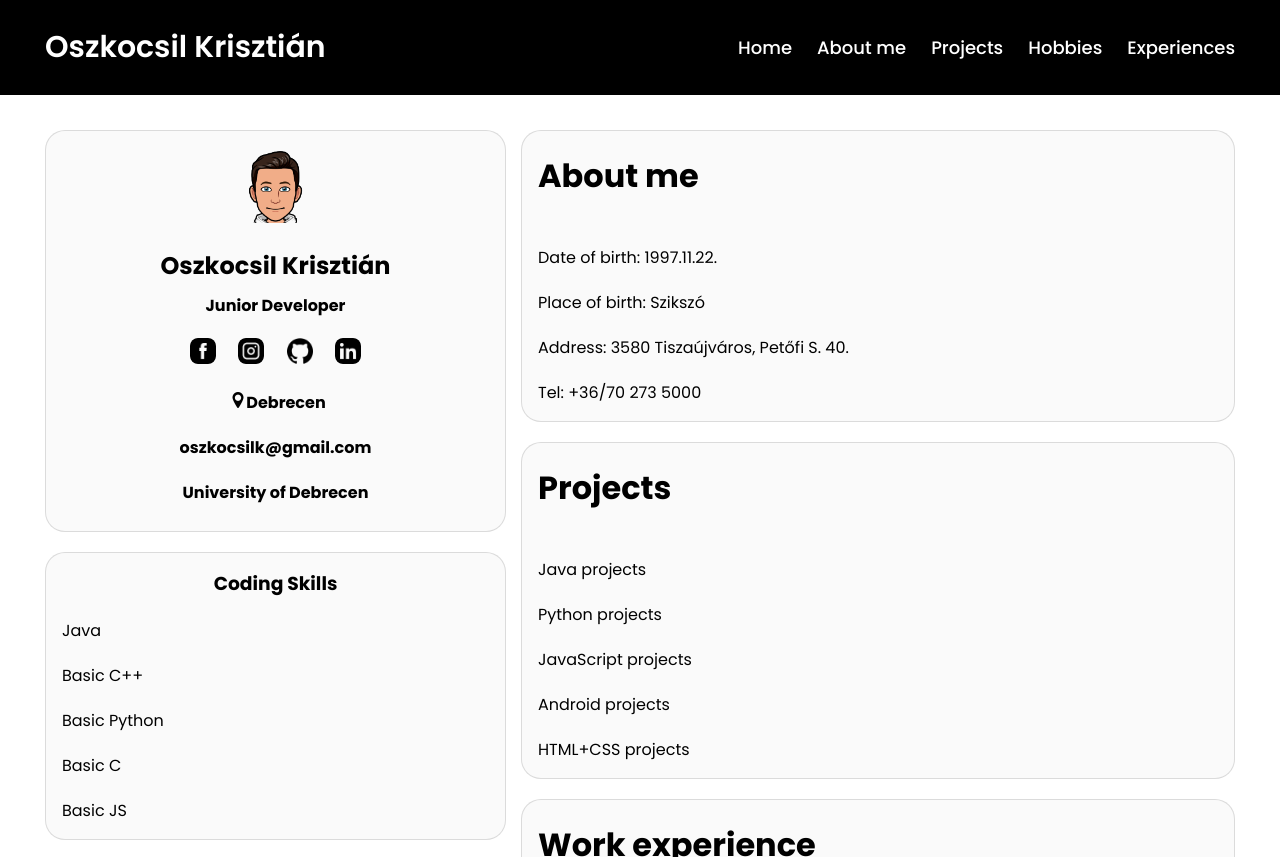
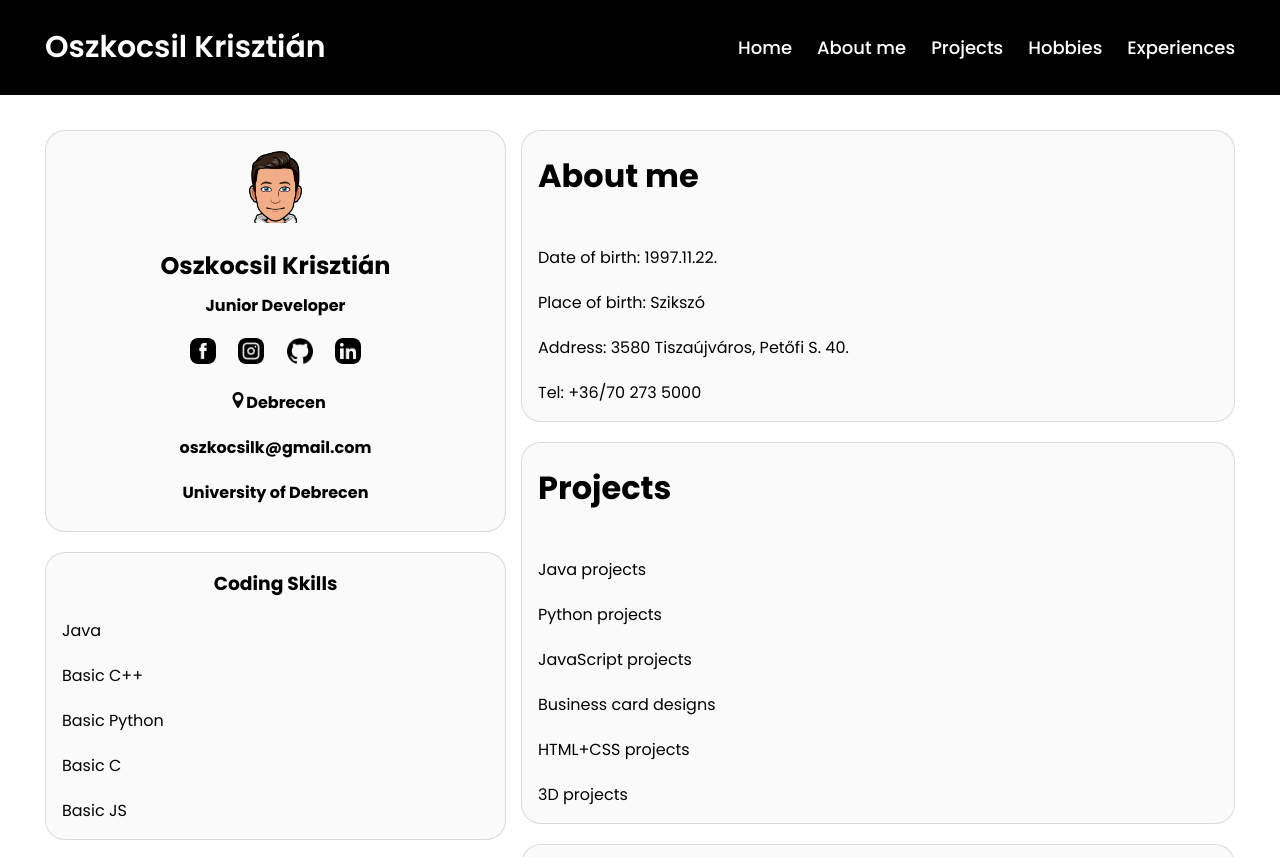
Before and after one commit to oszkocsilk/cv, a plain HTML site: page aboutme.html in a window 1280 px wide. Shown: the top 857 px of the page. Drawn offline with Linux system fonts and the light colour scheme.

Commit message:
Add files via upload

```diff
--- a/aboutme.html
+++ b/aboutme.html
@@ -90,8 +90,9 @@
                         <p>Java projects</p>
                         <p>Python projects</p>
                         <p>JavaScript projects</p>
-                        <p>Android projects</p>
+                        <p>Business card designs</p>
                         <p>HTML+CSS projects</p>
+                        <p>3D projects</p>
                     </div>
                     <div class="card" style="margin-bottom: 20px">
                         <h1 style=" text-align:left; margin-top: 5px; margin-bottom: 25px;">Work experience</h1>
```
